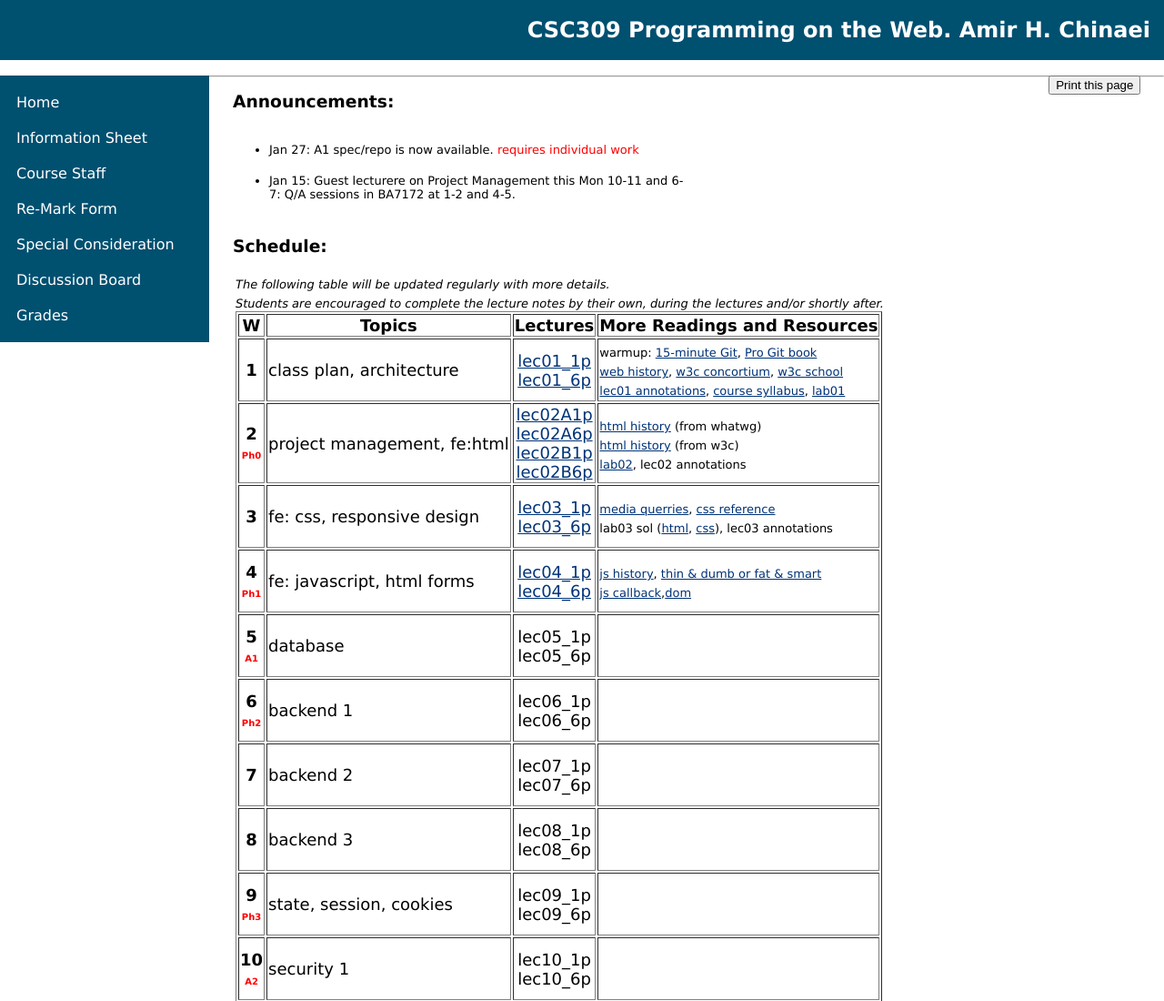
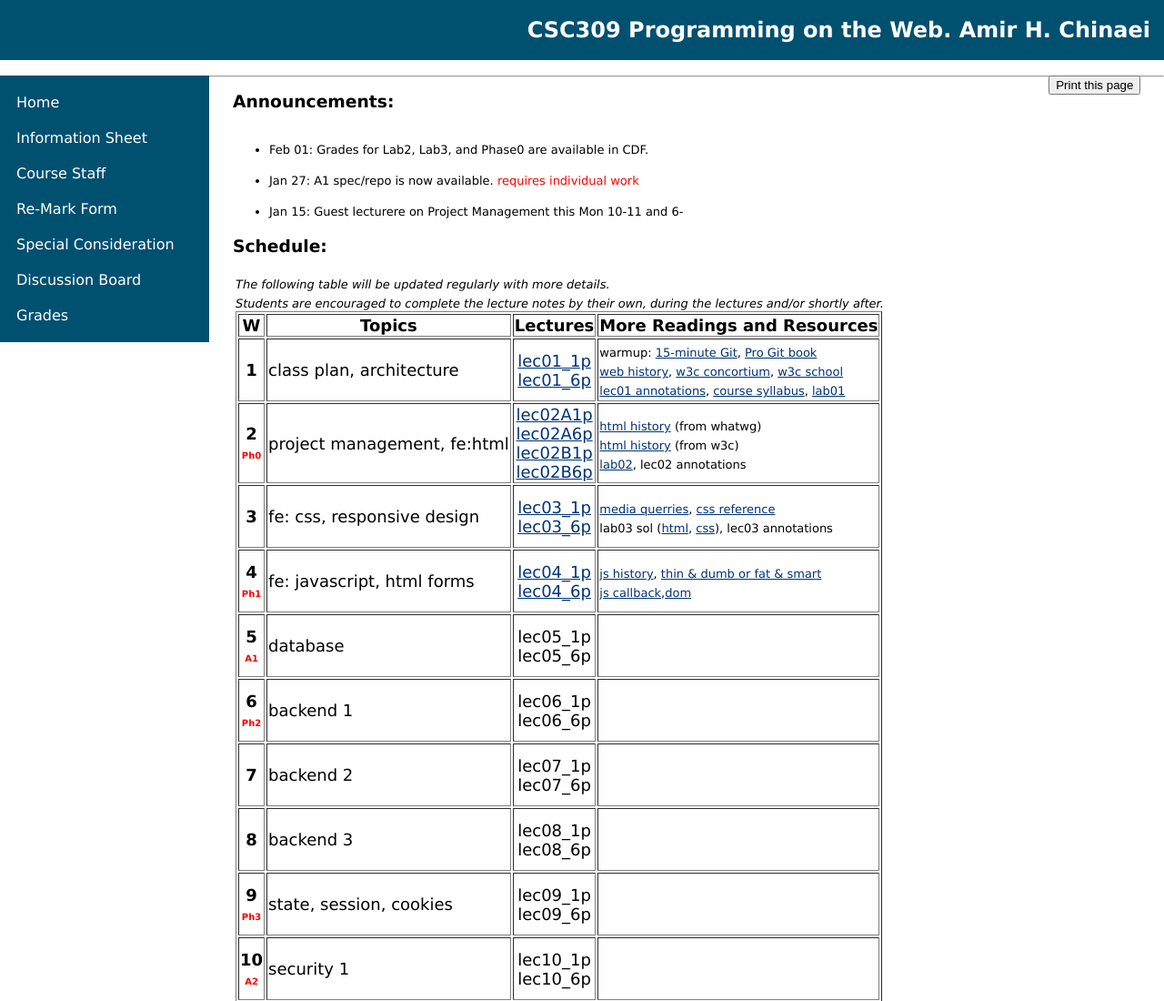
Before and after one commit to CSC309-spring2017/CSC309-spring2017.github.io, a plain HTML site: page index.html in a window 1280 px wide. Shown: the top 1100 px of the page at 91% size. Drawn offline with Linux system fonts and the light colour scheme.

Commit message:
Lab02, Lab03, and Phase 0 grades published.

```diff
--- a/index.html
+++ b/index.html
@@ -44,6 +44,7 @@
 			<div class="scroll">
 				<div>
 				<ul> <font size="2">
+				    <li>Feb 01: Grades for Lab2, Lab3, and Phase0 are available in CDF.</li><br>
 				    <li>Jan 27: A1 spec/repo is now available. <font color="red">requires individual work</font></li><br>
 					<li>Jan 15: Guest lecturere on Project Management this Mon 10-11 and 6-7: Q/A sessions in BA7172 at 1-2 and 4-5.</li><br>
 				    <li>Jan 14: If you have not received the Project Specification, please (re)complete Survey 1. Instructions are in lec01_1p.pdf below.</li><br>
```
